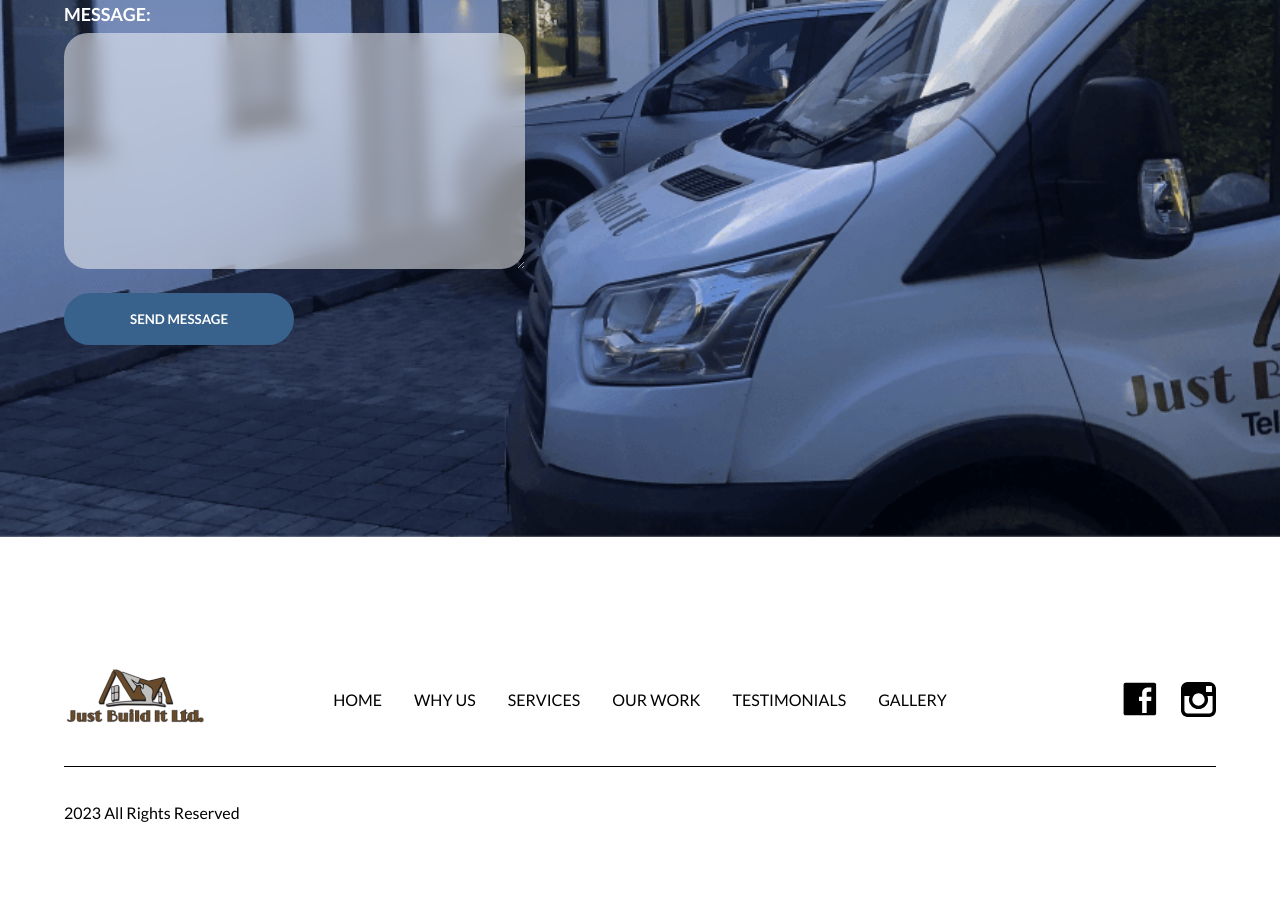
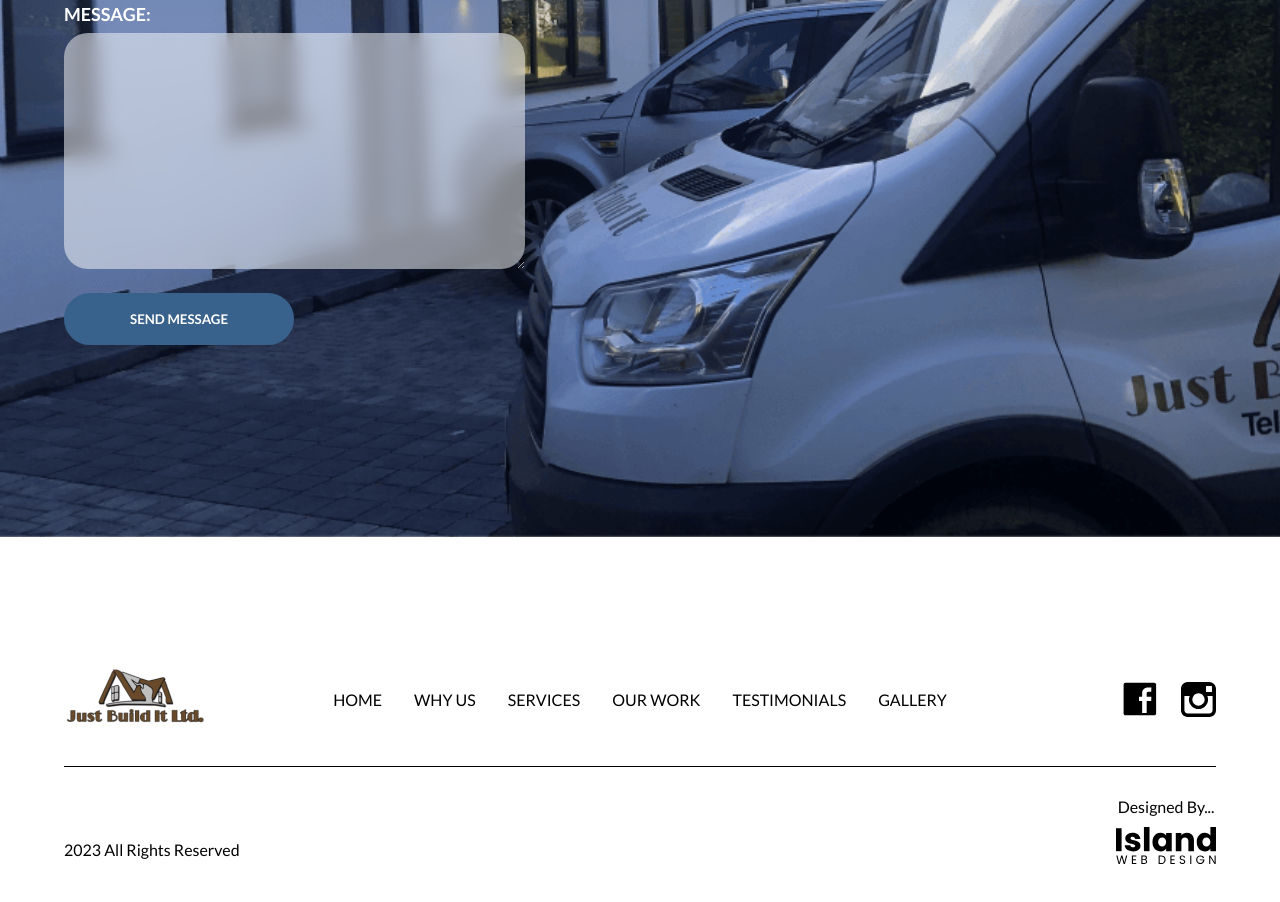
Before and after one commit to mauger1998/just-build-it, a plain HTML site: page index.html in a window 1280 px wide. Shown: the part 5973-6875 px from the top of the page. Drawn offline with Linux system fonts and the light colour scheme; no server answers.

Commit message:
Add my logo

```diff
--- a/gallery/style.css
+++ b/gallery/style.css
@@ -389,3 +389,27 @@ footer ul li {
         padding-inline:1rem;
     }
 }
+/***********************/
+
+.blue {
+    color:var(--new-colour) !important;
+    font-weight:700;
+}
+.footer-bottom {
+    align-items:flex-end;
+    padding-block:2rem;
+}
+
+.author-wrapper img {
+    width:100px;
+}
+.author-wrapper p {
+    line-height:1;
+}
+.author-wrapper a {
+    display: flex;
+    align-items: center;
+    flex-direction: column;
+    justify-content: center;
+    gap:0.75rem;
+}
--- a/index.html
+++ b/index.html
@@ -7,7 +7,7 @@
 
     <meta name="description" content="Just Built It is a trusted building company in Guernsey we provide top quality construction services for residential and commercial properties.">
     <meta name="keywords" content="Building in Guernsey, Builder, Construction, Building Services, Construction Services, Brickwork, Labour Work, Labourer in Guernsey, Decking, Decking in Guernsey, Conservatories, Conservatories in Guernsey, Foundations, trusted, commercial property building guernsey, builders Guernsey, building merchants in Guernsey">
-    <meta name="author" content="Island Web Design | Guernsey">
+    <meta name="author" content="Island Web Design | Guernsey & Jersey">
     <meta property="og:description" content="Just Built It is a trusted building company in Guernsey we provide top quality construction services for residential and commercial properties.">
     <meta property="og:title" content="Just Built It | Quality Construction Services in Guernsey">
     <meta property="og:type" content="website">
@@ -15,7 +15,7 @@
     <meta name="twitter:card" content="summary">
     <meta name="twitter:title" content="Just Built It | Quality Construction Services in Guernsey">
     <meta name="twitter:description" content="Just Built It is a trusted building company in Guernsey we provide top quality construction services for residential and commercial properties.">
-    <meta name="twitter:image" content="https://lll.je/lll-social.png">
+    <meta name="twitter:image" content="https://justbuilditgsy.com/">
 
     <link rel="canonical" href="https://justbuilditgsy.com/">
 
@@ -347,6 +347,12 @@
             </div>
             <div class="footer-bottom">
                 <p>2023 All Rights Reserved</p>
+                <div class="author-wrapper">
+                    <a target="_blank" aria-label="Island Web Design Guernsey and Jersey Logo" rel="author dofollow" href="https://islandwebdesign.net/">
+                        <p>Designed By...</p>
+                        <img src="justbuildit-tiny/island-web-design-guernsey-jersey-logo.svg" alt="Island Web Design Guernsey and Jersey Logo">
+                    </a>
+                </div>
 
             </div>
         </div>
--- a/style.css
+++ b/style.css
@@ -1037,3 +1037,21 @@ button {
     color:var(--new-colour) !important;
     font-weight:700;
 }
+.footer-bottom {
+    align-items:flex-end;
+    padding-block:2rem;
+}
+
+.author-wrapper img {
+    width:100px;
+}
+.author-wrapper p {
+    line-height:1;
+}
+.author-wrapper a {
+    display: flex;
+    align-items: center;
+    flex-direction: column;
+    justify-content: center;
+    gap:0.75rem;
+}
```
Also changed, not shown: gallery/index.html (+6 -0 lines), justbuildit-tiny/island-web-design-guernsey-jersey-logo.svg (added).
